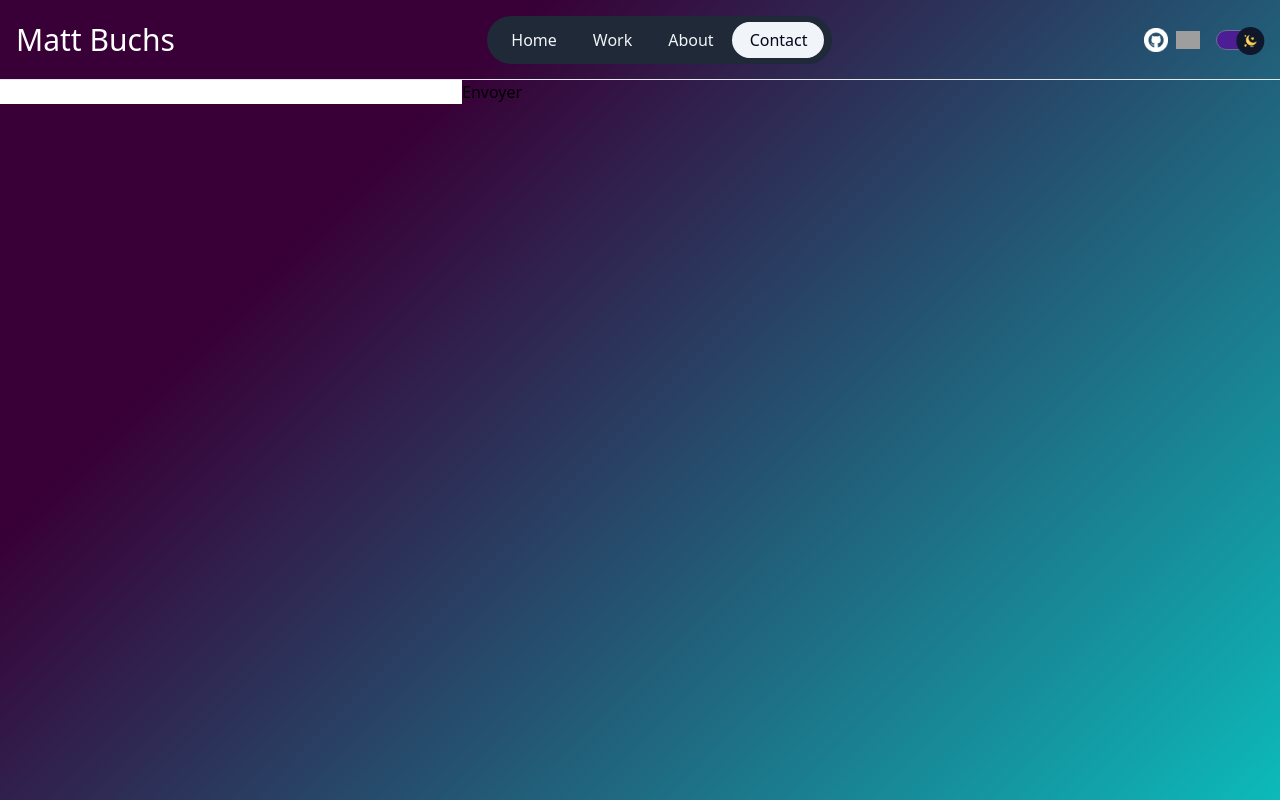
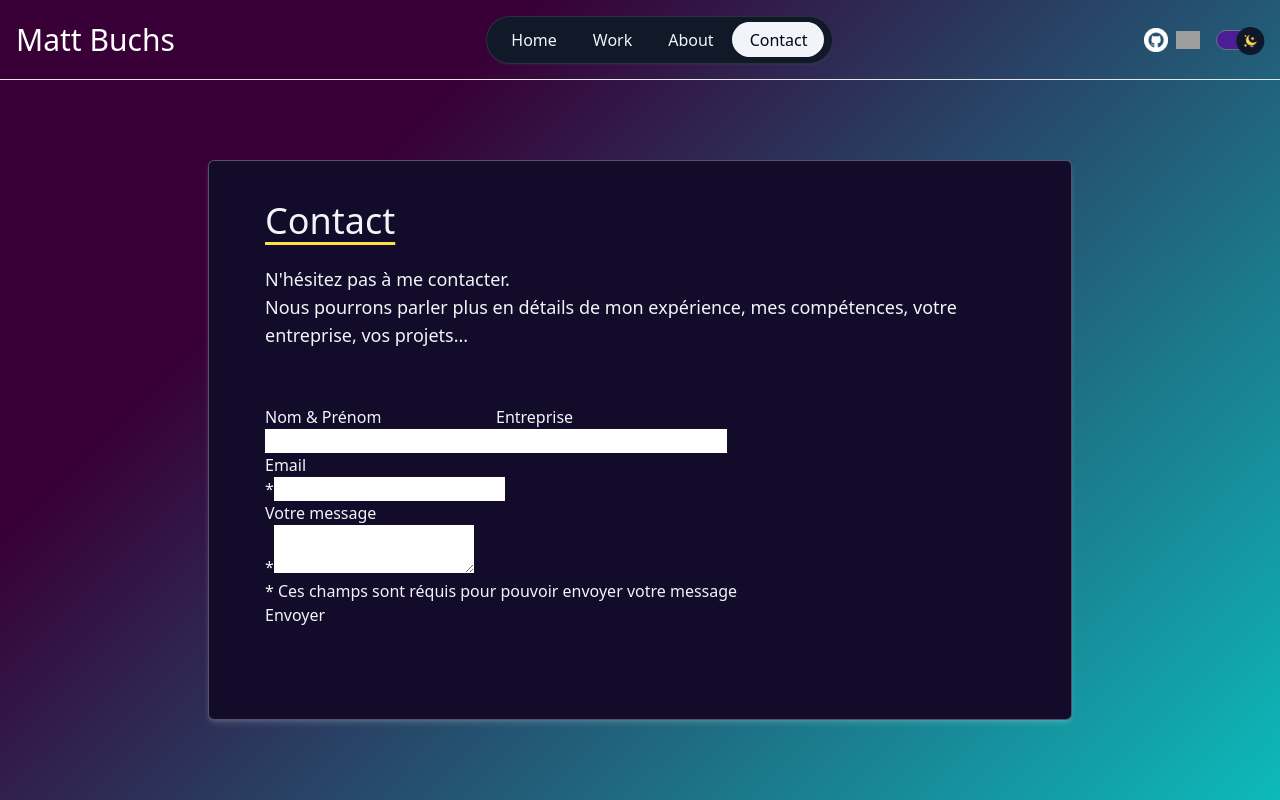
Before and after one commit to MattBuchs/Portfolio, a React (Vite) app: page / in a window 1280 px wide. Both pictures are taken after a click on the item "Contact". Built offline with nearby package versions, Linux system fonts and the light colour scheme; grey boxes are pictures that could not be loaded.

Commit message:
start of contact page

```diff
--- a/src/App.jsx
+++ b/src/App.jsx
@@ -11,7 +11,7 @@ function App() {
     return (
         <div id={`${isDarkmode ? "dark-degraded" : "light-degraded"}`}>
             <Header />
-            <main className="pt-20">
+            <main className="pt-20 px-52 h-screen">
                 <PageComponent />
             </main>
         </div>
--- a/src/components/Header/NavBar.jsx
+++ b/src/components/Header/NavBar.jsx
@@ -61,9 +61,9 @@ export default function NavBar() {
                 ref={ulRef}
                 className={`${
                     isMenuActivated
-                        ? "bg-gray-800 absolute top-16 left-1/2 -translate-x-2/4 w-1/2 h-[250px] flex flex-col items-center justify-center rounded shadow"
-                        : "hidden md:flex justify-between items-center bg-gray-800 h-12 rounded-full px-2 relative"
-                }`}
+                        ? "absolute top-16 left-1/2 -translate-x-2/4 w-1/2 h-[250px] flex flex-col justify-center rounded shadow"
+                        : "hidden md:flex justify-between h-12 rounded-full px-2 relative border border-slate-100/10 shadow shadow-slate-100/5"
+                } items-center bg-gray-900`}
             >
                 {tabs.map((obj, index) => (
                     <li
@@ -78,14 +78,14 @@ export default function NavBar() {
                         {obj.name}
                     </li>
                 ))}
-                <div
+                <li
                     ref={focusRef}
                     className={`${
                         isMenuActivated
                             ? "hidden"
                             : "absolute bg-slate-100 w-[74.89px] h-3/4 rounded-full transition-transform ease-in-out"
                     }`}
-                ></div>
+                ></li>
             </ul>
             <button
                 onClick={handleClickArrow}
--- a/src/pages/Contact/Contact.jsx
+++ b/src/pages/Contact/Contact.jsx
@@ -15,10 +15,54 @@ export default function Contact() {
     }
 
     return (
-        <form onSubmit={sendEmail}>
-            <input type="text" />
-            <input type="text" />
-            <button>Envoyer</button>
-        </form>
+        <div className="h-full text-slate-100 flex justify-center">
+            <div className="bg-[#120b2a] px-14 py-10 my-20 rounded-md border border-slate-100/30 shadow-md shadow-slate-100/15">
+                <h2 className="text-4xl underline underline-offset-8 decoration-yellow-300">
+                    Contact
+                </h2>
+                <section className="mt-6 text-lg">
+                    <p>N&apos;hésitez pas à me contacter.</p>
+                    <p>
+                        Nous pourrons parler plus en détails de mon expérience,
+                        mes compétences, votre entreprise, vos projets...
+                    </p>
+                </section>
+                <form onSubmit={sendEmail} className="mt-14">
+                    <section className="flex">
+                        <div>
+                            <label htmlFor="name" className="block">
+                                Nom & Prénom
+                            </label>
+                            <input type="text" id="name" />
+                        </div>
+                        <div>
+                            <label htmlFor="company" className="block">
+                                Entreprise
+                            </label>
+                            <input type="text" id="company" />
+                        </div>
+                    </section>
+                    <div>
+                        <label htmlFor="email" className="block">
+                            Email
+                        </label>
+                        <span> *</span>
+                        <input type="text" id="email" />
+                    </div>
+                    <div>
+                        <label htmlFor="message" className="block">
+                            Votre message
+                        </label>
+                        <span> *</span>
+                        <textarea type="text" id="message" />
+                    </div>
+                    <p>
+                        * Ces champs sont réquis pour pouvoir envoyer votre
+                        message
+                    </p>
+                    <button>Envoyer</button>
+                </form>
+            </div>
+        </div>
     );
 }
```
